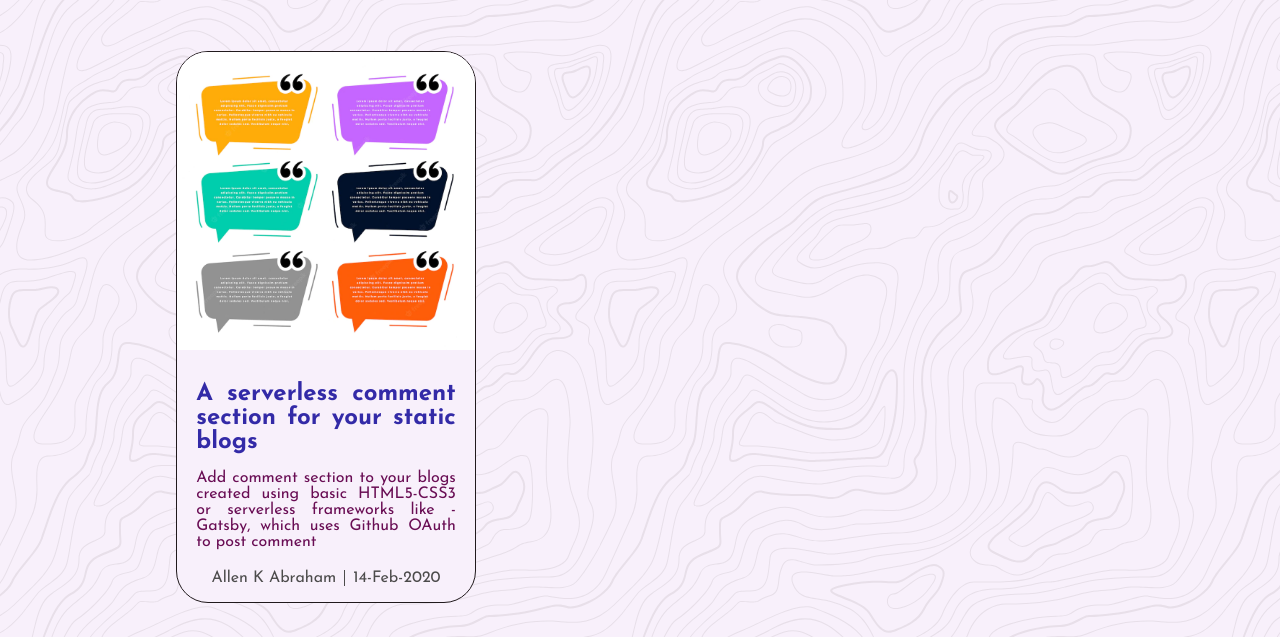
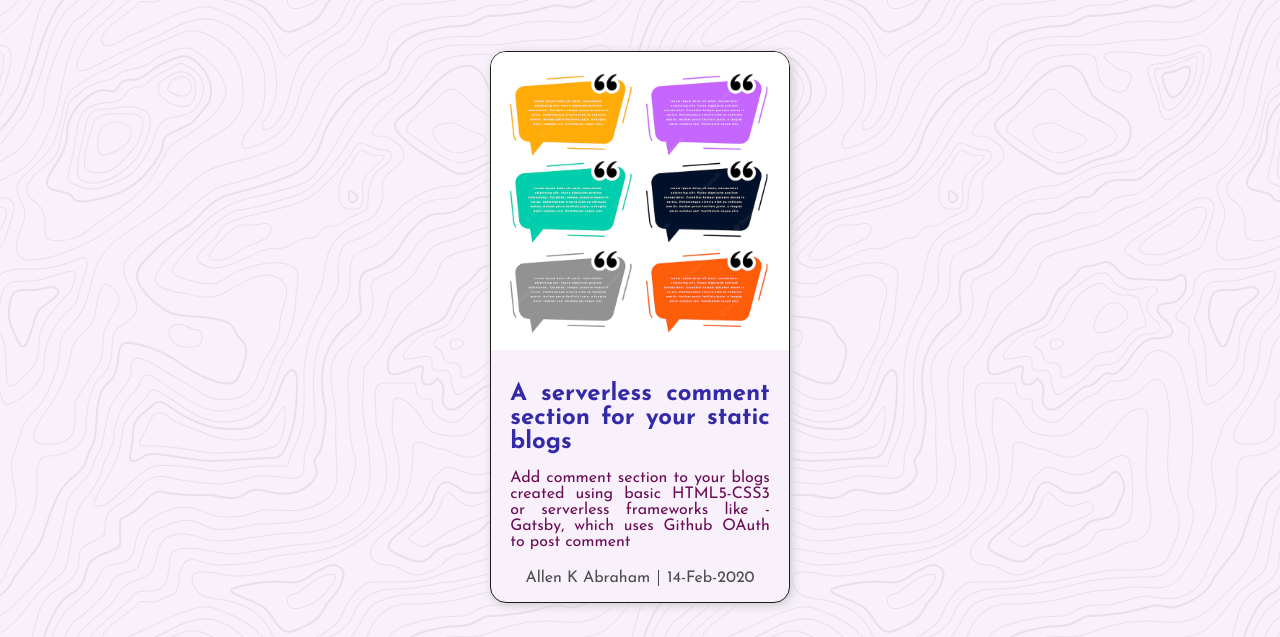
Before and after one commit to allenabraham777/portfolio-v2, a Gatsby site: page /blogs in a window 1280 px wide. Shown: the part 163-800 px from the top of the page. Built offline with nearby package versions, Linux system fonts and the light colour scheme; Gatsby itself is replaced by a stand-in of ours.

Commit message:
Few style tweaks

```diff
--- a/src/styles/components/blogs/card.scss
+++ b/src/styles/components/blogs/card.scss
@@ -4,12 +4,19 @@
   width: 100%;
   max-width: 300px;
   text-decoration: none;
+  box-shadow: 2px 2px 10px #ccc;
+  transition: all 0.2s;
+
+  &:hover {
+    transform: scale(0.99);
+    box-shadow: 2px 2px 5px #ccc;
+  }
 
   display: flex;
   flex-direction: column;
-  margin: 1rem;
+  margin: 1rem auto;
   overflow: hidden;
-  border-radius: 2rem;
+  border-radius: 1rem;
 
   &__details {
     padding: 1.2rem;
```
